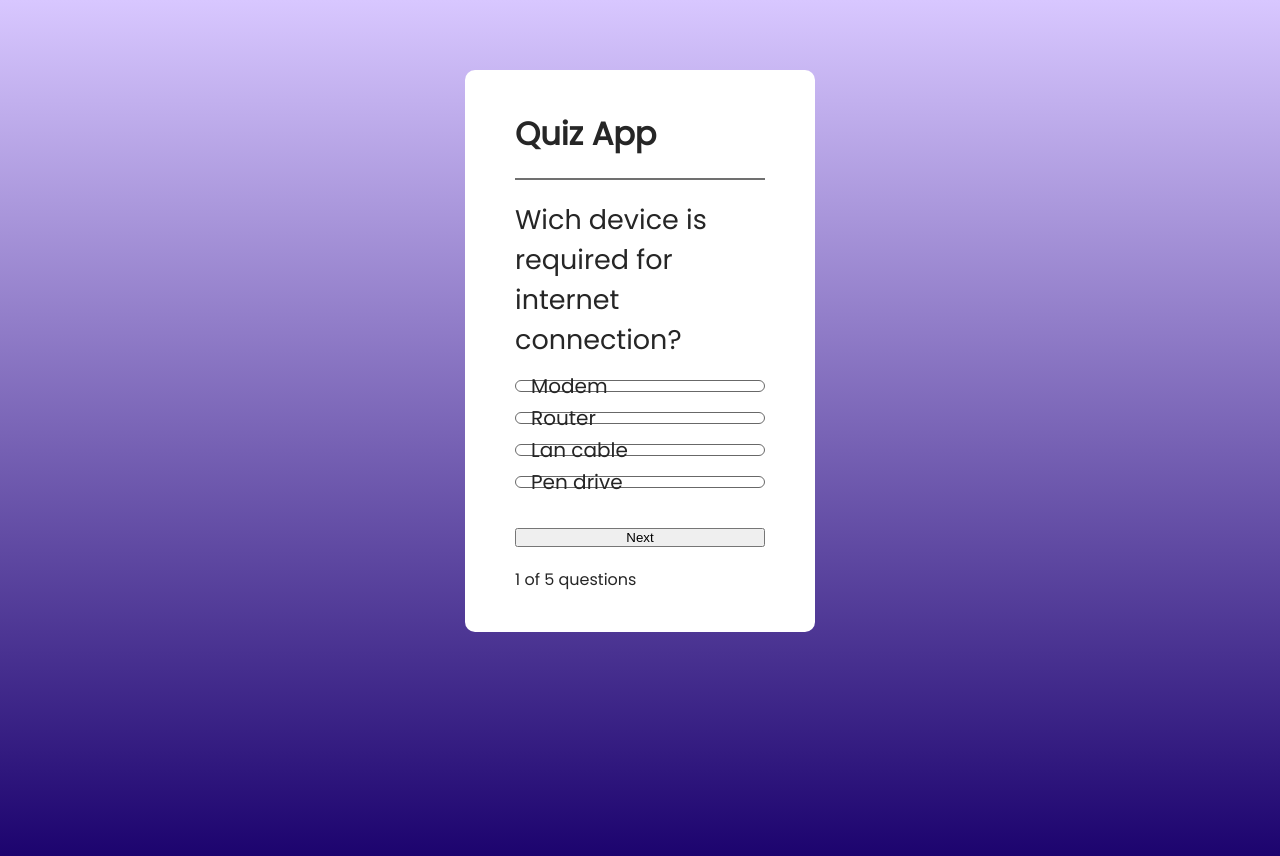
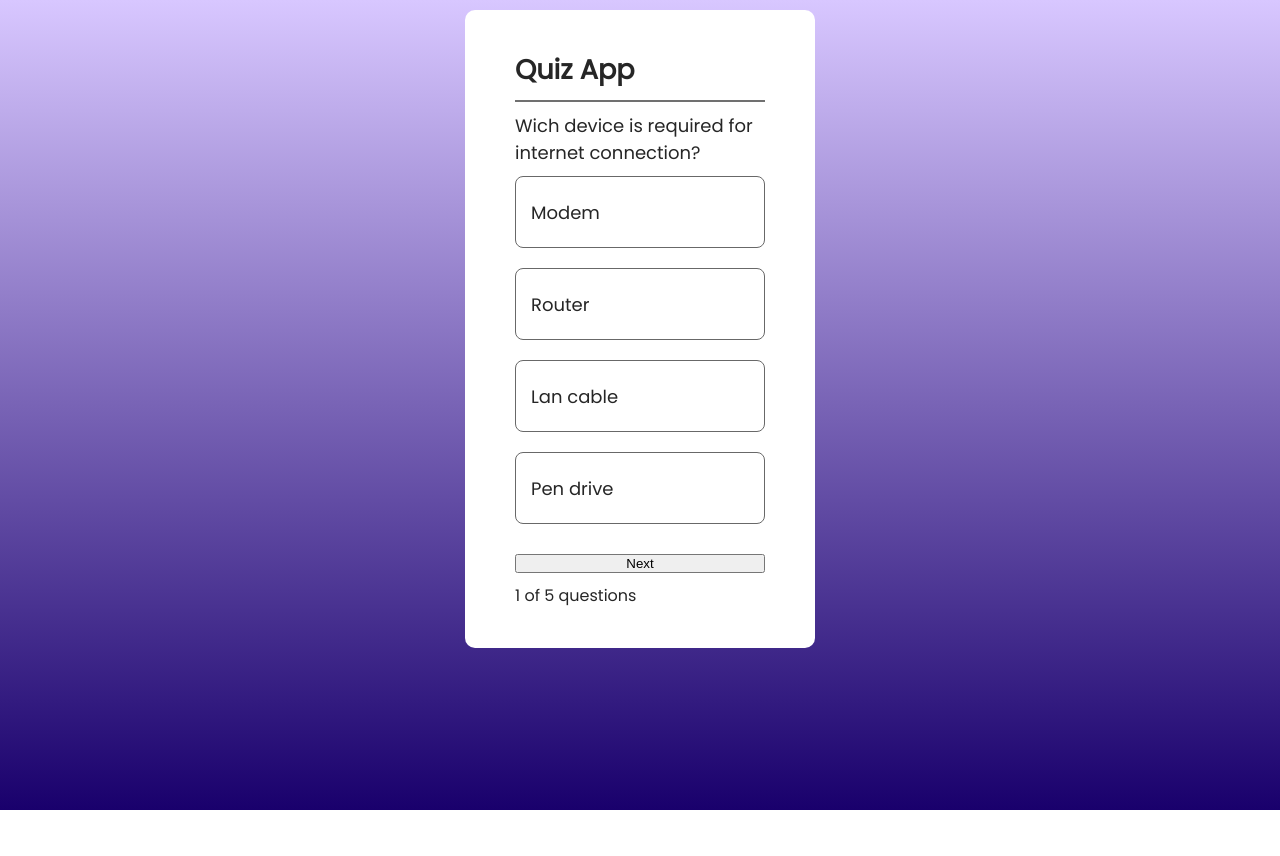
Before and after one commit to francescosave/quiz-app, a React (Vite) app: page / in a window 1280 px wide. Shown: the top 856 px of the page. After the commit the page ends 810 px from the top, so only its background shows below. Built offline with nearby package versions, Linux system fonts and the light colour scheme.

Commit message:
fix: resize text of quiz Component

```diff
--- a/src/Components/Quiz.css
+++ b/src/Components/Quiz.css
@@ -1,12 +1,12 @@
 .container {
     width: 250px;
     margin: auto;
-    margin-top: 70px;
+    margin-top: 10px;
     background: white;
     color: #262626;
     display: flex;
     flex-direction: column;
-    gap: 20px;
+    gap: 10px;
     border-radius: 10px;
     padding: 40px 50px;
 
@@ -17,19 +17,24 @@
     background: #707070;
 }
 
+.container h1 {
+    font-size: 27px;
+}
+
+
 .container h2 {
-    font-size: 27px;
+    font-size: 18px;
     font-weight: 500;
 }
 .container ul li {
     display: flex;
     align-items: center;
-    height: 10px;
+    height: 70px;
     padding-left: 15px;
     border: 1px solid #686868;
     border-radius: 8px;
     margin-bottom: 20px;
-    font-size: 20px;
+    font-size: 18px;
      cursor: pointer;
 
  }
```
